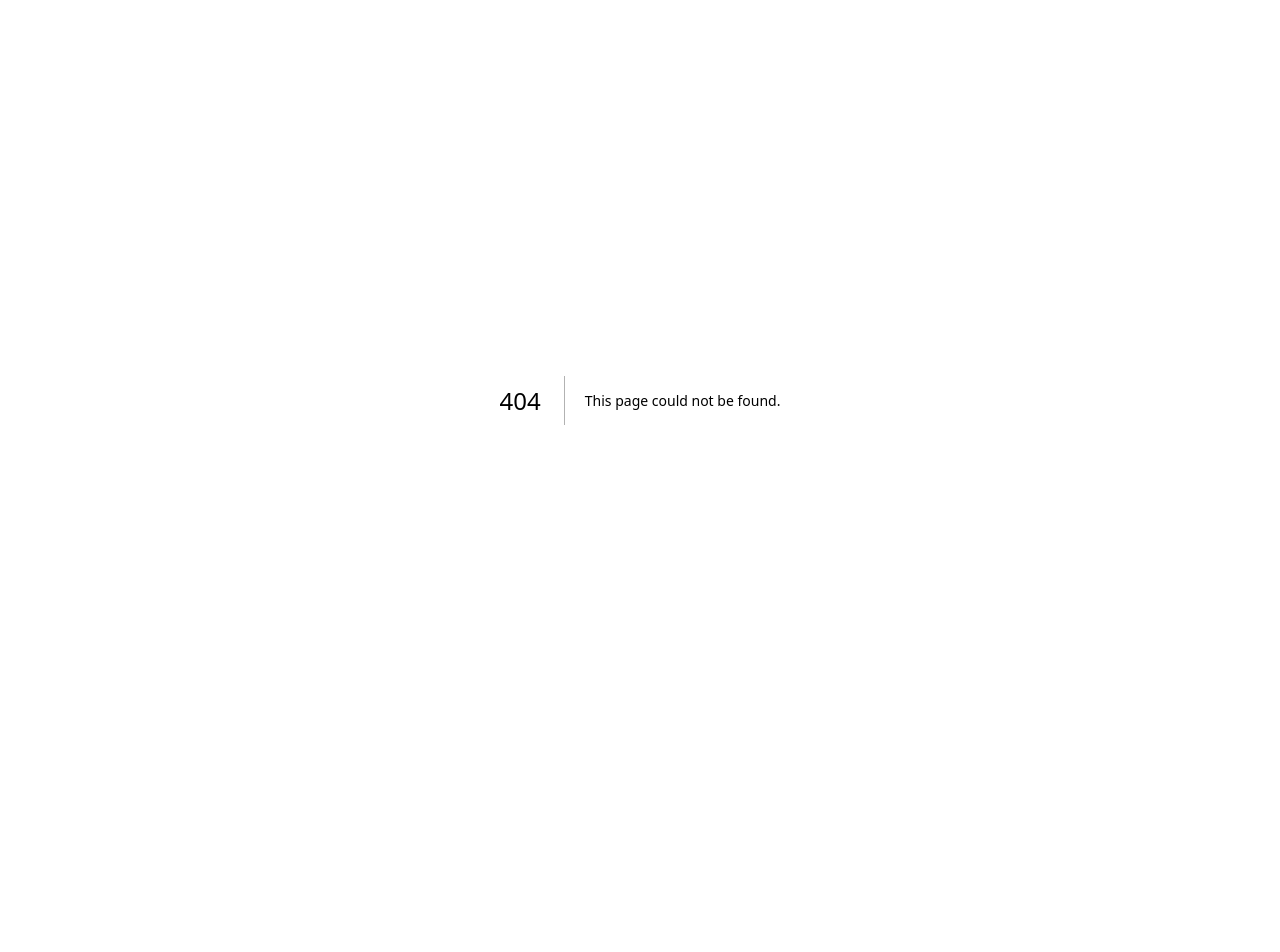
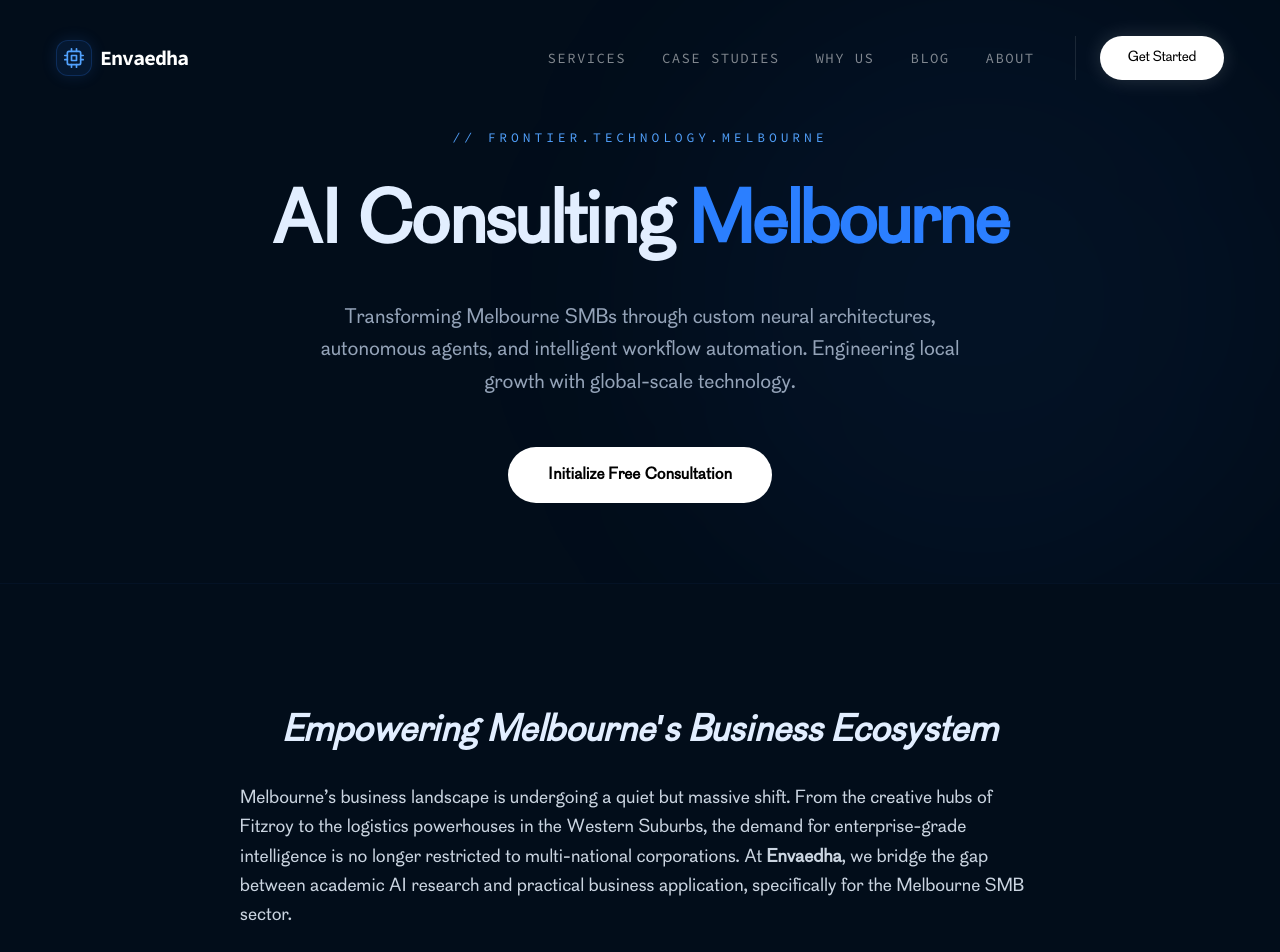
Before and after one commit to Jeyakaran-tech/envaedha, a Next.js app: page /ai-consulting-melbourne in a window 1280 px wide. Before the commit this address had no page. Shown: the top 952 px of the page. Before the commit the page ends 800 px from the top, so only its background shows below. Built offline with nearby package versions, Linux system fonts and the light colour scheme.

Commit message:
feat: add AI consulting landing page for Melbourne and update sitemap

```diff
--- /dev/null
+++ b/src/app/ai-consulting-melbourne/page.tsx
@@ -0,0 +1,137 @@
+import { Metadata } from "next";
+import Navbar from "@/components/ui/navbar";
+import Footer from "@/components/ui/footer";
+import CTASection from "@/components/sections/cta-section";
+import Link from "next/link";
+
+export const metadata: Metadata = {
+  title: "AI Consulting Melbourne | Expert AI Agents & Automation | Envaedha",
+  description: "Specialized AI consulting for Melbourne small and medium businesses. We build autonomous AI agents, intelligent workflow automation, and predictive data solutions.",
+};
+
+export default function MelbourneLandingPage() {
+  return (
+    <div className="flex min-h-screen flex-col" style={{ background: "#020d1a" }}>
+      <Navbar />
+
+      <main className="flex-1">
+        {/* Simple Hero Section */}
+        <section className="relative pt-32 pb-20 overflow-hidden border-b border-blue-900/10">
+          <div className="absolute inset-0 pointer-events-none">
+            <div className="absolute top-0 right-0 w-[600px] h-[600px] bg-blue-500/5 blur-[120px] rounded-full" />
+          </div>
+
+          <div className="mx-auto max-w-7xl px-6 lg:px-12 relative z-10 text-center">
+            <p className="font-mono text-[13px] tracking-[0.3em] text-blue-400 mb-8 uppercase">
+              // FRONTIER.TECHNOLOGY.MELBOURNE
+            </p>
+            <h1 className="text-5xl sm:text-7xl font-bold tracking-tight text-[#e2eeff] leading-tight mb-8">
+              AI Consulting <span className="text-blue-500">Melbourne</span>
+            </h1>
+            <p className="max-w-2xl mx-auto text-lg sm:text-xl text-[#94a3b8] leading-relaxed mb-12">
+              Transforming Melbourne SMBs through custom neural architectures, autonomous agents, and intelligent workflow automation. Engineering local growth with global-scale technology.
+            </p>
+            <div className="flex justify-center">
+              <Link href="/schedule-a-meeting">
+                <button className="px-10 py-4 bg-white text-black rounded-full font-bold transition-all hover:scale-105 active:scale-95">
+                  Initialize Free Consultation
+                </button>
+              </Link>
+            </div>
+          </div>
+        </section>
+
+        {/* Introduction Section */}
+        <section className="py-24 sm:py-32 border-b border-blue-900/10">
+          <div className="mx-auto max-w-4xl px-6 lg:px-12">
+            <h2 className="text-3xl sm:text-4xl font-bold text-[#e2eeff] mb-8 text-center italic">
+              Empowering Melbourne's Business Ecosystem
+            </h2>
+            <div className="space-y-8 text-lg leading-relaxed text-[#cbd5e1] font-sans">
+              <p>
+                Melbourne’s business landscape is undergoing a quiet but massive shift. From the creative hubs of Fitzroy to the logistics powerhouses in the Western Suburbs, the demand for enterprise-grade intelligence is no longer restricted to multi-national corporations. At <strong>Envaedha</strong>, we bridge the gap between academic AI research and practical business application, specifically for the Melbourne SMB sector.
+              </p>
+              <p>
+                As a local AI consulting firm, we understand that "off-the-shelf" software often fails to address the unique complexities of Australian SMEs. Our mission is to embed custom AI solutions directly into your existing workflows, allowing you to compete at a scale previously reserved for the industry giants. We don't just sell software; we engineer autonomy.
+              </p>
+            </div>
+          </div>
+        </section>
+
+        {/* The Three Pillars */}
+        <section className="py-24 sm:py-32 relative overflow-hidden bg-[#010c18]">
+          <div className="mx-auto max-w-7xl px-6 lg:px-12">
+            <h2 className="text-center text-4xl sm:text-5xl font-bold text-[#e2eeff] mb-20">
+              Our Core Pillars of Efficiency
+            </h2>
+
+            <div className="grid grid-cols-1 md:grid-cols-3 gap-12">
+              {/* Pillar 1: Automation */}
+              <div className="p-8 rounded-3xl border border-blue-900/20 bg-blue-950/10 hover:border-blue-500/30 transition-all group">
+                <div className="w-12 h-12 bg-blue-500/10 rounded-xl flex items-center justify-center text-blue-500 font-mono font-bold mb-6 group-hover:scale-110 transition-transform">
+                  01
+                </div>
+                <h3 className="text-2xl font-bold text-[#e2eeff] mb-4">Intelligent Automation</h3>
+                <p className="text-[#94a3b8] leading-relaxed mb-6">
+                  Workflow automation in Melbourne isn't just about saving time—it's about reallocating your most valuable resources to high-impact strategy. We map your current manual processes and replace them with custom neural pipelines that learn and adapt over time.
+                </p>
+                <Link href="/#services" className="text-blue-400 font-mono text-sm tracking-widest hover:text-blue-300 transition-colors uppercase">
+                  Explore_Automation ↗
+                </Link>
+              </div>
+
+              {/* Pillar 2: AI Agents */}
+              <div className="p-8 rounded-3xl border border-blue-900/20 bg-blue-950/10 hover:border-blue-500/30 transition-all group">
+                <div className="w-12 h-12 bg-blue-500/10 rounded-xl flex items-center justify-center text-blue-500 font-mono font-bold mb-6 group-hover:scale-110 transition-transform">
+                  02
+                </div>
+                <h3 className="text-2xl font-bold text-[#e2eeff] mb-4">Autonomous AI Agents</h3>
+                <p className="text-[#94a3b8] leading-relaxed mb-6">
+                  We build AI agents for Melbourne businesses that don't just chat—they execute. These agents act as digital employees capable of handling scheduling, research, data entry, and multi-step reasoning across your entire software stack with 24/7 reliability.
+                </p>
+                <Link href="/#services" className="text-blue-400 font-mono text-sm tracking-widest hover:text-blue-300 transition-colors uppercase">
+                  See_Agentic_Systems ↗
+                </Link>
+              </div>
+
+              {/* Pillar 3: Analytics */}
+              <div className="p-8 rounded-3xl border border-blue-900/20 bg-blue-950/10 hover:border-blue-500/30 transition-all group">
+                <div className="w-12 h-12 bg-blue-500/10 rounded-xl flex items-center justify-center text-blue-500 font-mono font-bold mb-6 group-hover:scale-110 transition-transform">
+                  03
+                </div>
+                <h3 className="text-2xl font-bold text-[#e2eeff] mb-4">Data & Analytics</h3>
+                <p className="text-[#94a3b8] leading-relaxed mb-6">
+                  Data is only powerful if it's actionable. We transform your raw business data into predictive insights, allowing you to anticipate market shifts in the Melbourne economy and make decisions backed by verifiable neural evidence.
+                </p>
+                <Link href="/#services" className="text-blue-400 font-mono text-sm tracking-widest hover:text-blue-300 transition-colors uppercase">
+                  Data_Convergence ↗
+                </Link>
+              </div>
+            </div>
+          </div>
+        </section>
+
+        {/* Melbourne SMB Focus */}
+        <section className="py-24 sm:py-32 bg-[#020d1a]">
+          <div className="mx-auto max-w-4xl px-6 lg:px-12 text-center">
+            <h2 className="text-3xl sm:text-5xl font-bold text-[#e2eeff] mb-12">
+              Scaling Melbourne SMBs
+            </h2>
+            <div className="space-y-8 text-lg leading-relaxed text-[#94a3b8] font-sans">
+              <p>
+                Small and Medium Businesses are the backbone of the Victorian economy. However, the "AI revolution" can often feel overwhelming for teams without a dedicated CTO. Envaedha acts as your fractional AI engineering department.
+              </p>
+              <p>
+                We specialize in low-latency, high-impact implementations that integrate seamlessly with tools you already use. Our local presence in Melbourne means we are available for in-person consultations, architectural reviews, and ongoing support that purely digital agencies cannot match.
+              </p>
+            </div>
+          </div>
+        </section>
+
+        <CTASection />
+      </main>
+
+      <Footer />
+    </div>
+  );
+}
--- a/src/app/sitemap.ts
+++ b/src/app/sitemap.ts
@@ -23,6 +23,12 @@
       priority: 0.5,
     },
     {
+      url: `${baseUrl}/ai-consulting-melbourne`,
+      lastModified: new Date(),
+      changeFrequency: 'monthly',
+      priority: 0.9,
+    },
+    {
       url: `${baseUrl}/schedule-a-meeting`,
       lastModified: new Date(),
       changeFrequency: 'monthly',
```
